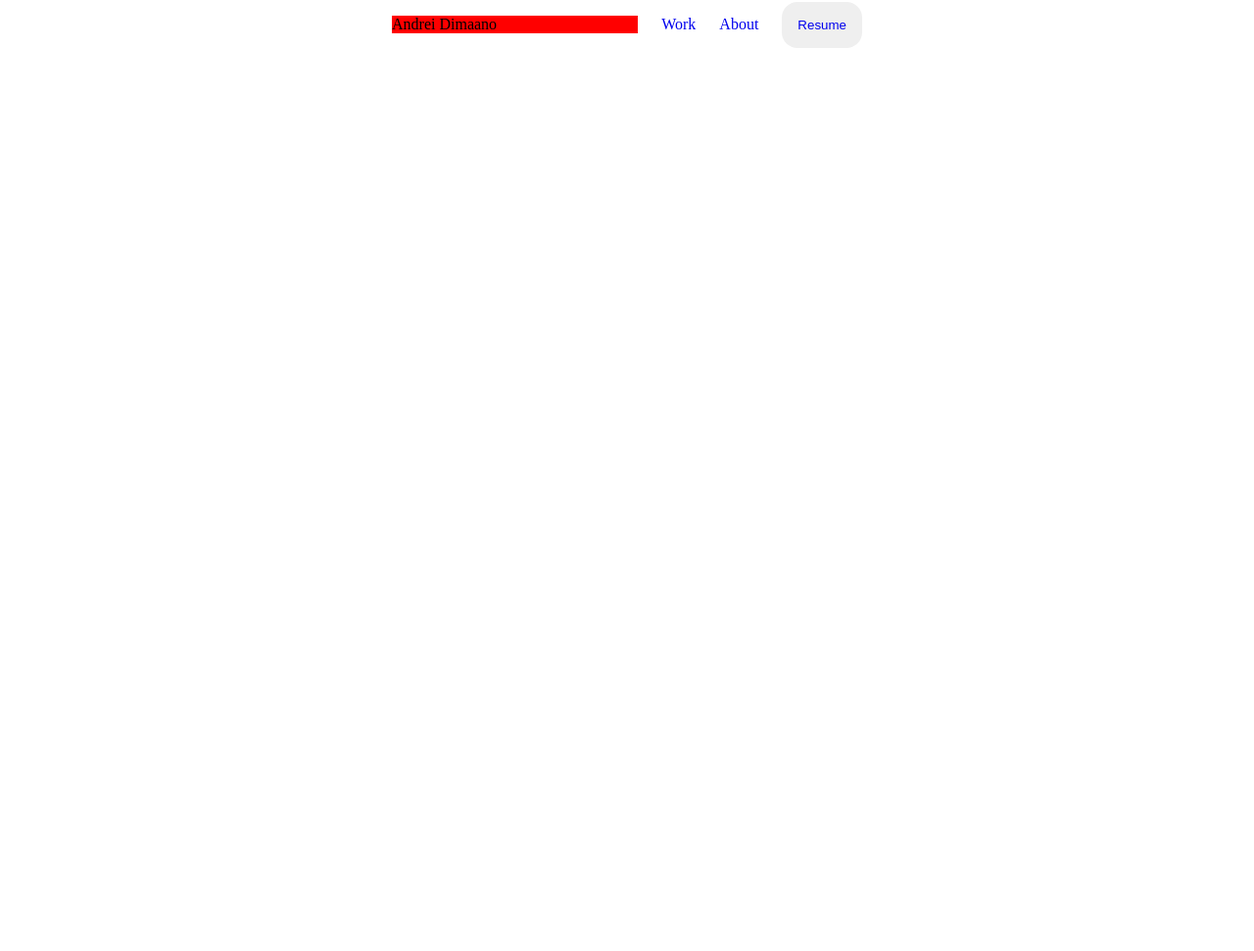
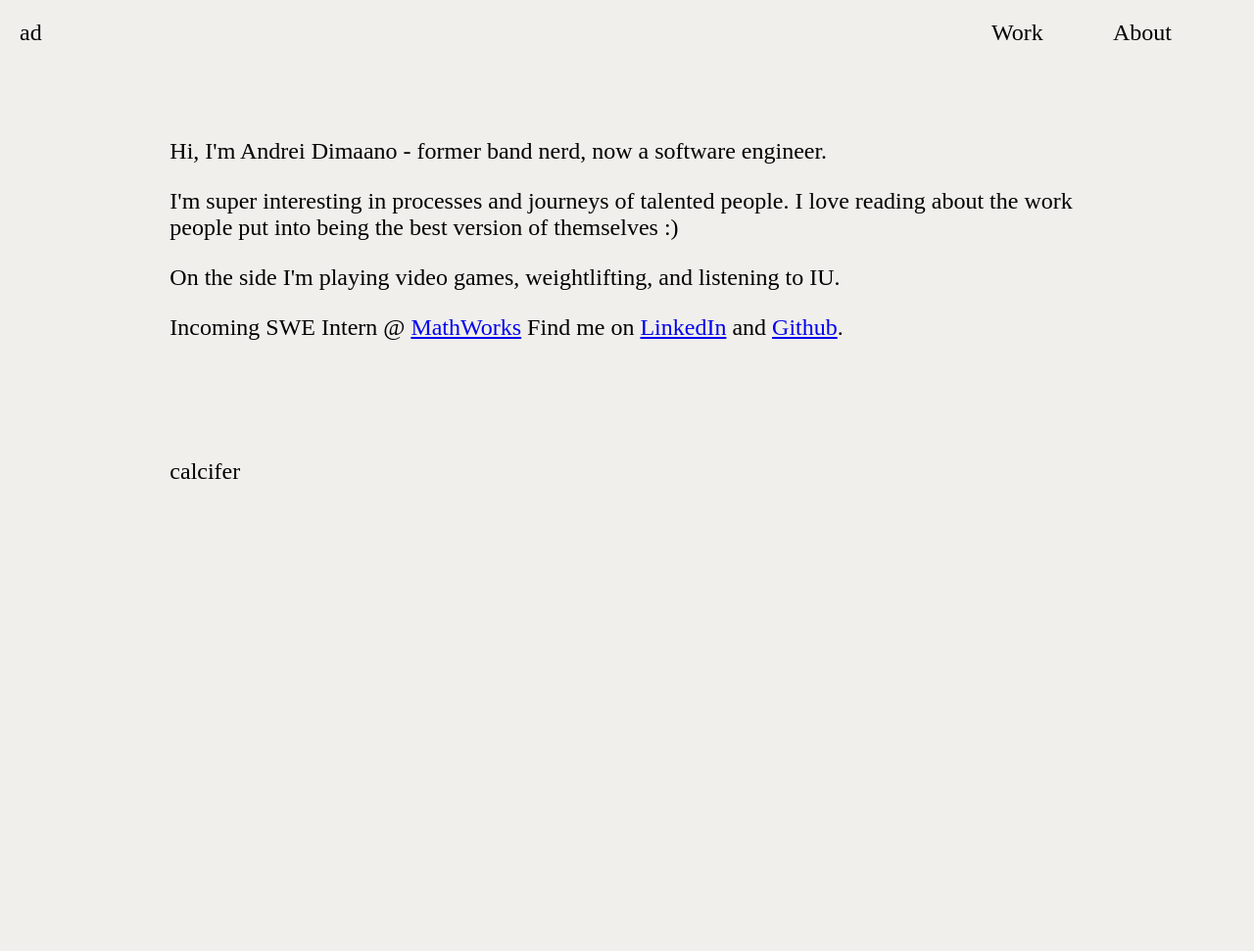
Before and after one commit to andreidimaano/portfoliov2, a website: page pages/index.html in a window 1280 px wide. Shown: the top 971 px of the page at 98% size. Before the commit the page ends 800 px from the top, so only its background shows below. Drawn offline with Linux system fonts and the light colour scheme; files that its build step writes are made by us from their sources.

Commit message:
finish front page

```diff
--- a/pages/index.html
+++ b/pages/index.html
@@ -7,14 +7,33 @@
         <title>Andrei Dimaano</title>
     </head>
     <body>
-        <nav>
-            <div class="spacing">
-                <p class="red">Andrei Dimaano</p>
-                <p><a href="/work">Work</a></p>
-                <p><a href="/about">About</a></p>
-                <button type="button"><a href="/resume">Resume</a></button>
-                </div>
+        <nav class="navbar">
+            <p class="name">ad</p>
+            <a href="/work">Work</a>
+            <a href="/about">About</a>
+        </nav>
+        <div class="content">
+            <div class="intro">
+                <p>Hi, I'm Andrei Dimaano - former band nerd, now a software engineer.</p>
+                <p>I'm super interesting in processes and journeys of talented people. I love reading about
+                the work people put into being the best version of themselves :)</p>
+                <p>On the side I'm playing video games, weightlifting, and listening to IU.</p>
+                <p>Incoming SWE Intern @ <a href="https://www.mathworks.com/">MathWorks</a>
+                    Find me on <a href="https://www.linkedin.com/in/andrei-dimaano/">LinkedIn</a> and <a href="https://github.com/andreidimaano">Github</a>.
+                </p>
             </div>
-        </nav>
+            <div class="calcifer">
+                calcifer
+            </div>
+            <div class="drumline">
+                drumline
+            </div>
+            <div class="archive">
+                archive
+            </div>
+        </div>
+        <div class="footer">
+
+        </div>
     </body>
 </html>
--- a/styles/index.css
+++ b/styles/index.css
@@ -1,40 +1,61 @@
 body {
-    margin: 0
-}
-nav {
-    display: grid;
-    grid-template-columns: 1fr 60ch 1fr;
+    margin: 0;
+    font-size: 24px;
+    overflow-y: scroll;
+    background-color: #f0efeb;
 }
 
-nav > * {
-    grid-column: 2 / auto;
-}
-.spacing {
-    display: flex;
-    align-items: center;
-    justify-content: flex-end;
-    width: 100%;
+body::-webkit-scrollbar {
+    display: none;
 }
 
-.red {
-    background-color: red;
-    display: flex;
-    align-items: center;
-    flex-grow: 1;
-}
-.spacing > p {
-    color: black;
-    text-decoration: none;
-    margin-right: 24px;
+/* Hide scrollbar for IE, Edge and Firefox */
+body {
+  -ms-overflow-style: none;  /* IE and Edge */
+  scrollbar-width: none;  /* Firefox */
 }
 
-a {
-    text-decoration: none;
+.navbar {
+    padding: 20px;
+    display: grid;
+    grid-template-columns: 8fr 1fr 1fr;
+    align-items: center;
 }
 
-button {
-    color: white;
-    padding: 16px 16px;
-    border-radius: 16px;
-    border: none;
+.navbar > * {
+    margin: 0;
 }
+
+.navbar > a {
+    text-decoration: none;
+    color: black;
+}
+
+.content {
+    margin-top: 50px;
+    display: grid;
+    grid-template-columns: 1fr 10fr 1fr;
+    gap: 80px;
+}
+
+.content > * {
+    grid-column: 2 / span 1 ;
+    margin-bottom: 16px;
+}
+
+.calcifer {
+    height: 500px;
+}
+
+.drumline {
+    height: 500px;
+}
+
+.archive {
+    height: 500px;
+}
+
+.footer {
+    margin-top: 50px;
+    height: 100px;
+}
```
